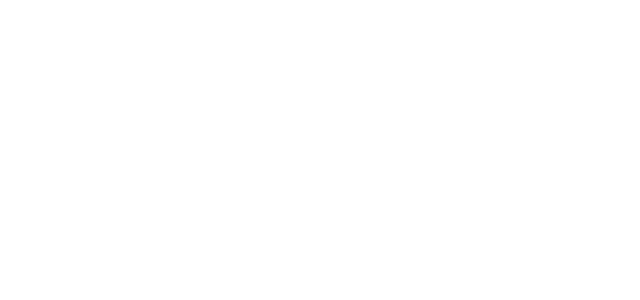
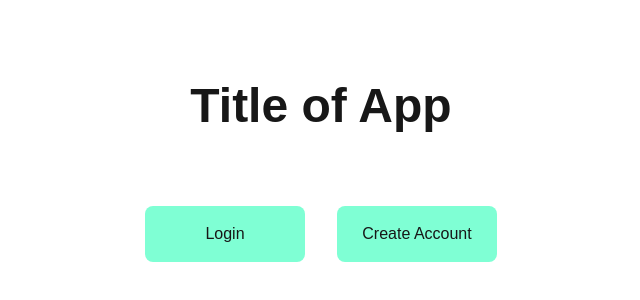
Before and after one commit to Jarvis-Brown/to_do_list, a Next.js app: page / in a window 1280 px wide. Shown: the part 234-534 px from the top of the page, without its empty margins (319-959 px from the left). Built offline with nearby package versions, Linux system fonts and the light colour scheme.

Commit message:
styling home page

```diff
--- /dev/null
+++ b/src/_styles/home.module.css
@@ -0,0 +1,22 @@
+.main_container {
+    display: grid;
+    place-items: center;
+    height: 100%;
+}
+
+.main {
+    height: 100%;
+}
+
+.header {
+    text-align: center;
+    font-weight: bold;
+    padding-bottom: 4rem;
+    font-size: 3rem;
+}
+
+.btn_container {
+    display: flex;
+    gap: 2rem;
+    justify-content: center;
+}
--- a/src/app/globals.css
+++ b/src/app/globals.css
@@ -7,12 +7,12 @@
     --foreground: #171717;
 }
 
-@media (prefers-color-scheme: dark) {
+/* @media (prefers-color-scheme: dark) {
     :root {
         --background: #0a0a0a;
         --foreground: #ededed;
     }
-}
+} */
 
 * {
     box-sizing: border-box;
@@ -22,11 +22,20 @@
 
 html {
     scroll-behavior: smooth;
-    color-scheme: light dark;
+    /* color-scheme: light dark; */
+    height: 100vh;
 }
 
 body {
     color: var(--foreground);
     background: var(--background);
     font-family: Arial, Helvetica, sans-serif;
+    height: 100vh;
 }
+
+button {
+    padding: 1rem 1.5rem;
+    background-color: aquamarine;
+    border-radius: 0.5rem;
+    width: 10rem;
+}
--- a/src/app/page.tsx
+++ b/src/app/page.tsx
@@ -1,5 +1,25 @@
-import Image from "next/image";
+//import Image from "next/image";
+import Link from "next/link";
+import styles from "@/_styles/home.module.css";
 
 export default function Home() {
-    return <></>;
+    return (
+        <>
+            <main className={styles.main}>
+                <div className={styles.main_container}>
+                    <div>
+                        <h1 className={styles.header}>Title of App</h1>
+                        <div className={styles.btn_container}>
+                            <Link href="#">
+                                <button>Login</button>
+                            </Link>
+                            <Link href="#">
+                                <button>Create Account</button>
+                            </Link>
+                        </div>
+                    </div>
+                </div>
+            </main>
+        </>
+    );
 }
```
Also changed, not shown: package.json (+7 -4 lines), src/app/about_us/contact_us/page.tsx (deleted, +0 -7 lines), src/app/about_us/page.tsx (deleted, +0 -7 lines), 1 other file (tests, documents, lock files or other folders).
